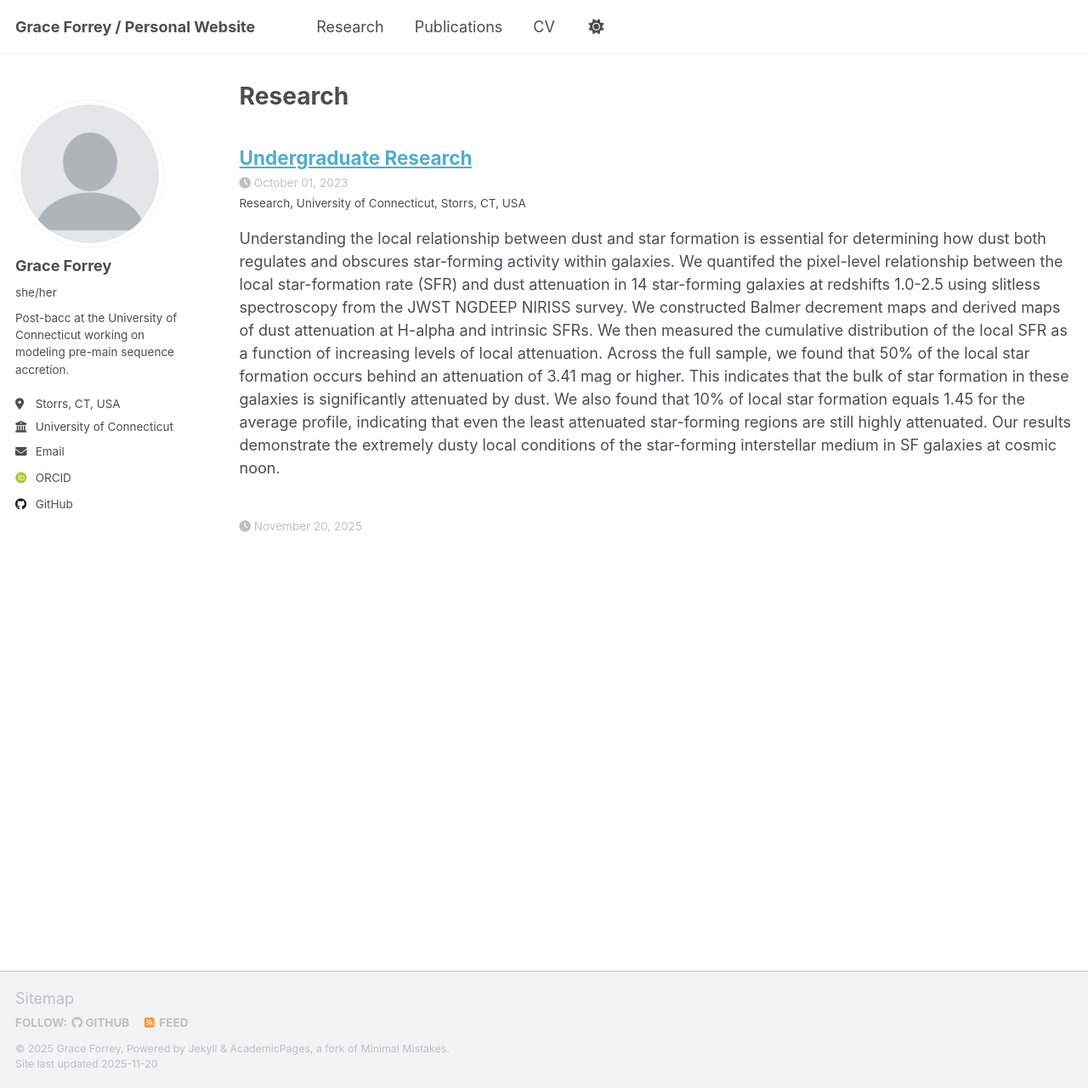
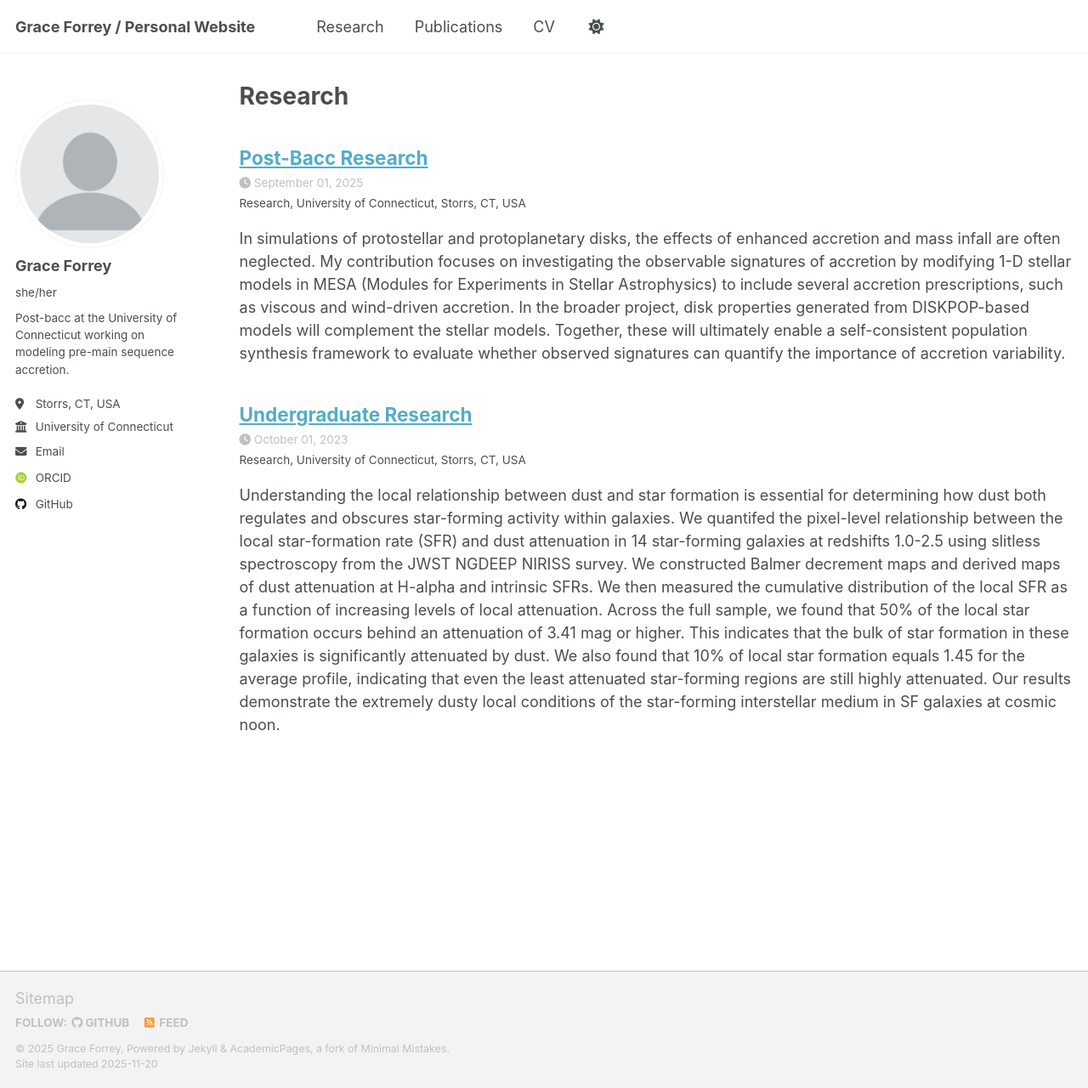
Before and after one commit to forreyg/forreyg.github.io, a Jekyll site: the page built from _pages/research.html, in a window 1280 px wide and 1280 px high. Shown: the whole window at 85% size. Built offline with Jekyll 4.4.1, drawn with Linux system fonts in a browser that asks for light colours; some web fonts are replaced; a script that is not in the unit is left out.

Commit message:
Update Postbacc_Research.md

```diff
--- a/_research/Postbacc_Research.md
+++ b/_research/Postbacc_Research.md
@@ -1,6 +1,5 @@
 ---
-"Post-Bacc Research"
-=====
+title: "Post-Bacc Research"
 collection: research
 type: "Research"
 permalink: /research/postbacc
@@ -8,3 +7,6 @@ venue: 'University of Connecticut'
 date: September 2025 - Present
 location: "Storrs, CT, USA"
 ---
+
+In simulations of protostellar and protoplanetary disks, the effects of enhanced accretion and mass infall are often neglected. My contribution focuses on investigating the observable signatures of accretion by modifying 1-D stellar models in MESA (Modules for Experiments in Stellar Astrophysics) to include several accretion prescriptions, such as viscous and wind-driven accretion.
+In the broader project, disk properties generated from DISKPOP-based models will complement the stellar models. Together, these will ultimately enable a self-consistent population synthesis framework to evaluate whether observed signatures can quantify the importance of accretion variability.
```
